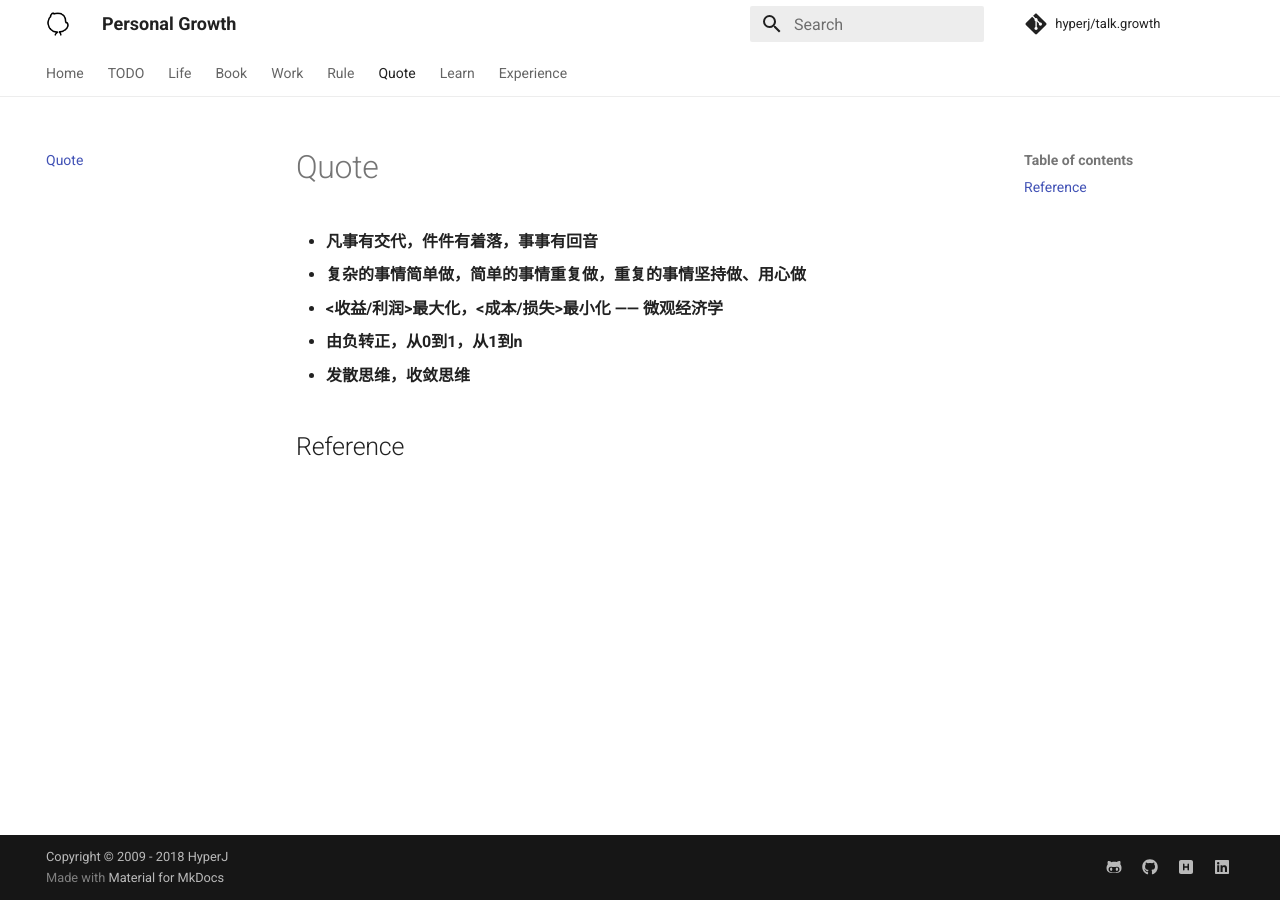
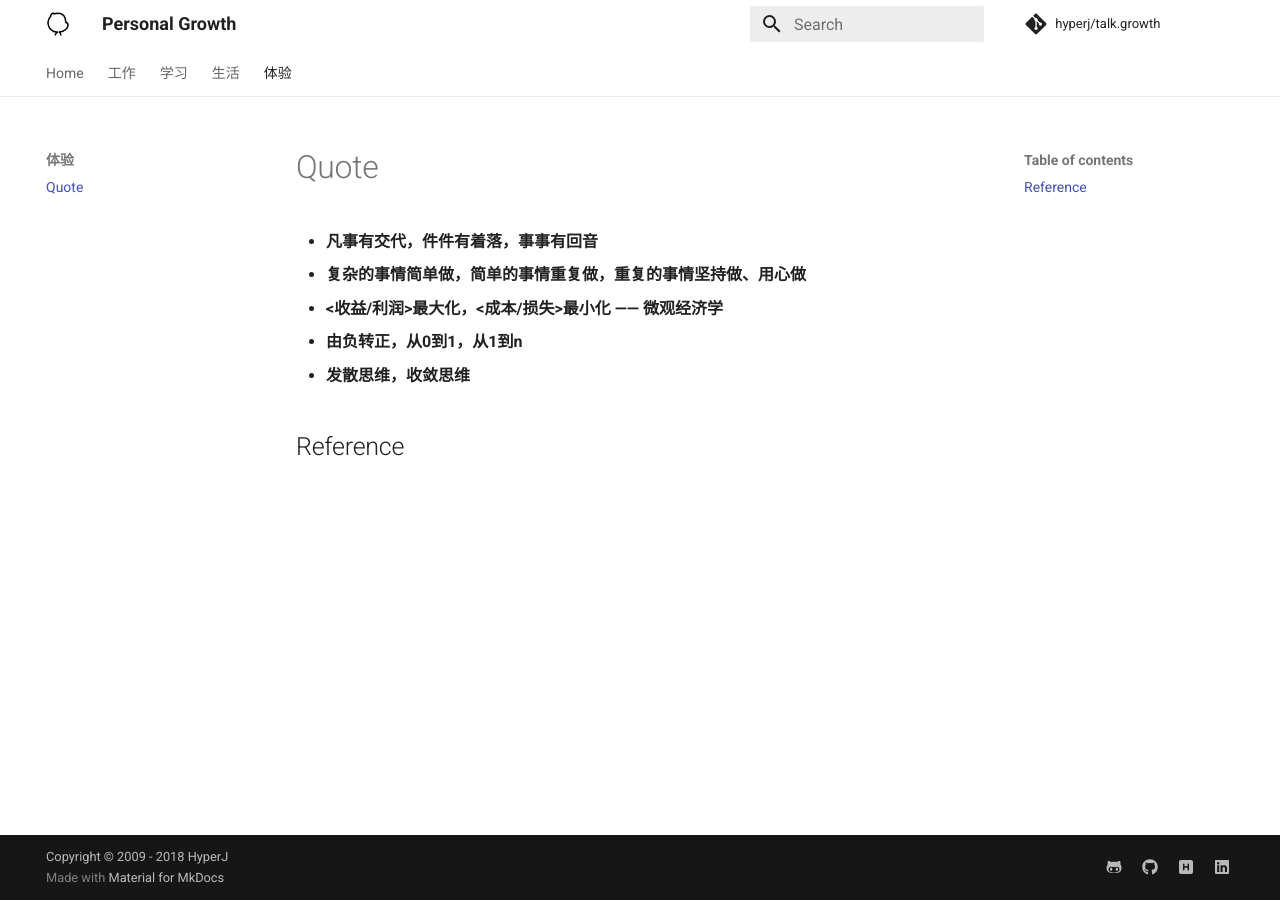
Before and after one commit to hyperj/talk.growth, an MkDocs documentation site: the page built from docs/quote.md, in a window 1280 px wide. Built offline with MkDocs 1.6.1 and Material for MkDocs 9.7.7, drawn with Linux system fonts in a browser that asks for light colours; comment, search, counter and statistics services are not loaded.

Commit message:
update code

```diff
--- a/docs/experience.md
+++ /dev/null
@@ -1,3 +0,0 @@
-# 体验（Experience）
-
-## Reference
--- a/mkdocs.yml
+++ b/mkdocs.yml
@@ -79,14 +79,16 @@ markdown_extensions:
 
 # Page tree
 nav:
-  - Home: index.md
-  - TODO: todo.md
-  - Life: life.md
-  - Book: book.md
-  - Work: work.md
-  - Rule: rule.md
-  - Quote: quote.md
-  - Learn: learn.md
-  - Experience: experience.md
+  - Home:
+    - TODO: todo.md
+  - 工作:
+    - Work: work.md
+  - 学习:
+    - Book: book.md
+    - Rule: rule.md
+  - 生活:
+    - Life: life.md
+  - 体验:
+    - Quote: quote.md
 
 # Analytics
```
Also changed, not shown: docs/index.md (deleted, +0 -5 lines), docs/learn.md (deleted, +0 -3 lines), docs/todo.md (+4 -2 lines).
